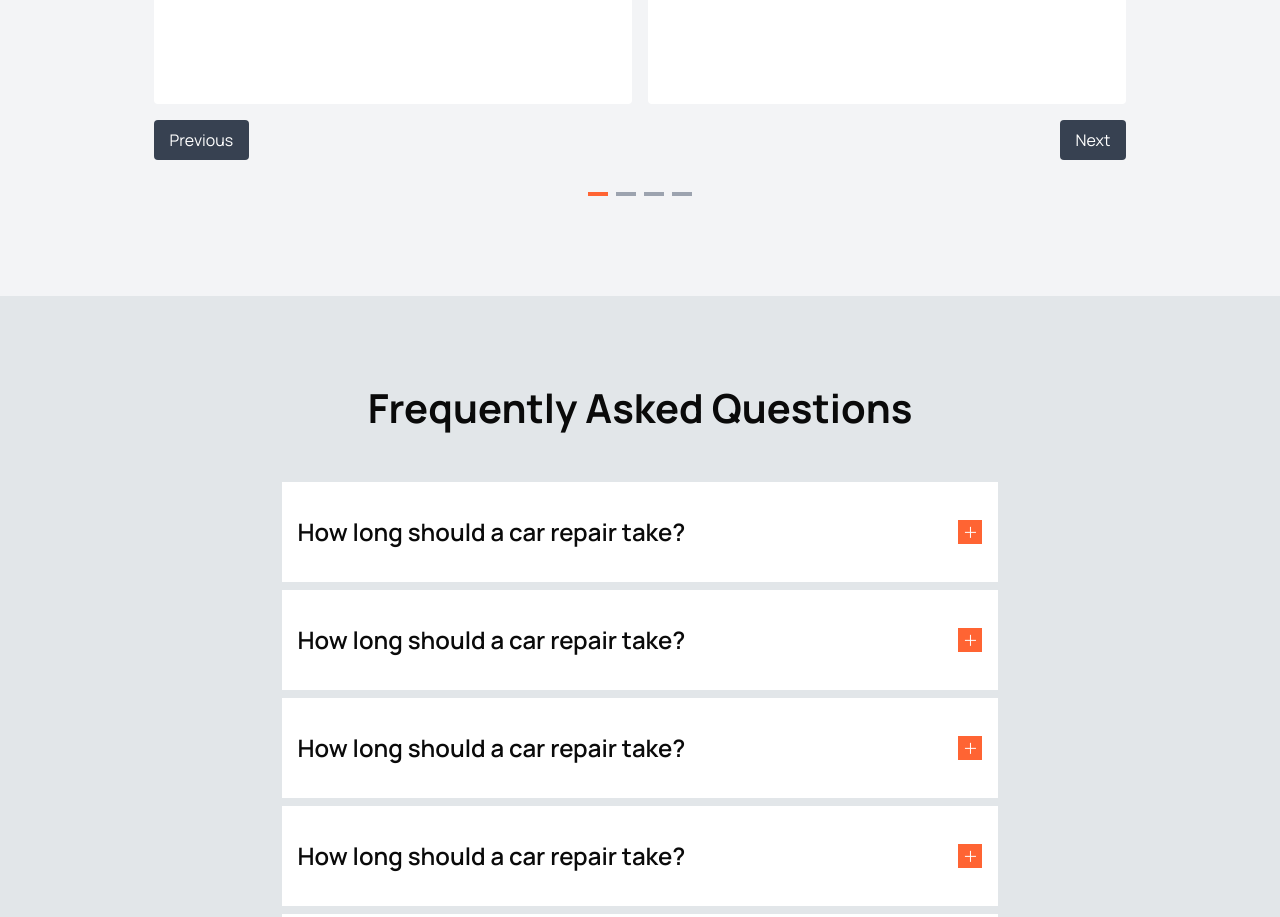
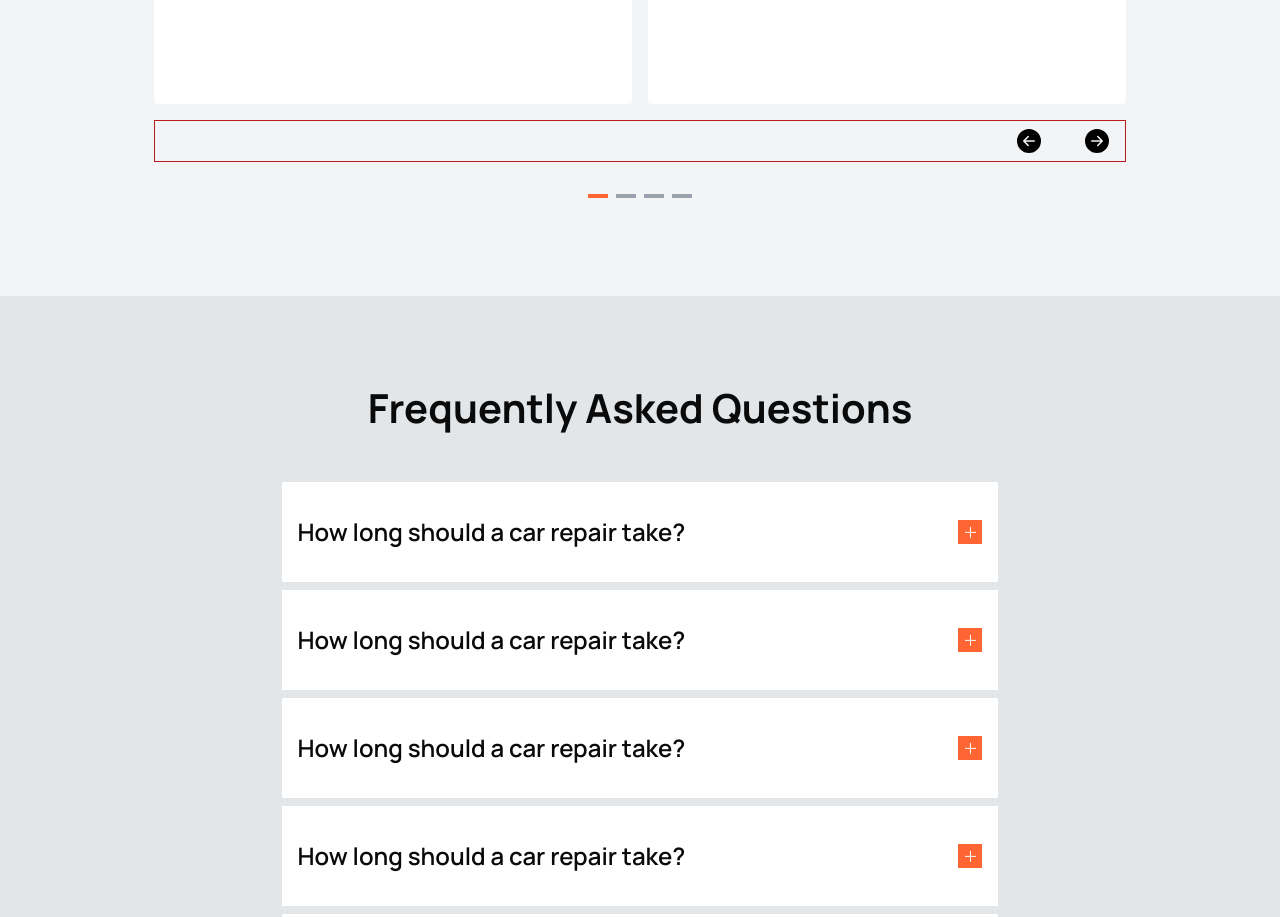
Before and after one commit to w3ngithub/revive-motors, a Next.js app: page / in a window 1280 px wide. Shown: the part 4800-5717 px from the top of the page. Built offline with nearby package versions, Linux system fonts and the light colour scheme.

Commit message:
fix: carasoul arrow fixed

```diff
--- a/src/components/custom-components/customer-view.tsx
+++ b/src/components/custom-components/customer-view.tsx
@@ -11,6 +11,8 @@ import {
 import { Card, CardContent } from "@/components/ui/card";
 import { Avatar, AvatarFallback, AvatarImage } from "@/components/ui/avatar";
 import customerViewData from "../../json/customer-view.json";
+import { BsFillArrowRightCircleFill } from "react-icons/bs";
+import { BsFillArrowLeftCircleFill } from "react-icons/bs";
 
 const CustomerView = () => {
   const { heading, testimonials } = customerViewData;
@@ -76,19 +78,51 @@ const CustomerView = () => {
             </CarouselContent>
 
             {/* Carousel navigation */}
-            <div className="flex justify-between mt-4">
-              <button
+            <div className="flex justify-end gap-3 mt-4 border border-red-700">
+              {/* <button
                 onClick={handlePrevious}
                 className="bg-gray-700 text-white px-4 py-2 rounded"
               >
                 Previous
-              </button>
-              <button
+              </button> */}
+              {/* <button
                 onClick={handleNext}
                 className="bg-gray-700 text-white px-4 py-2 rounded"
               >
                 Next
-              </button>
+              </button> */}
+              <span
+                onClick={handlePrevious}
+                className="flex items-center justify-center px-4 py-2 rounded bg-gray-100 text-black hover:bg-black hover:text-white transition-colors duration-200"
+              >
+                <BsFillArrowLeftCircleFill className="h-6 w-6" />
+              </span>
+              <span
+                onClick={handleNext}
+                className="flex items-center justify-center px-4 py-2 rounded bg-gray-100 text-black hover:bg-black hover:text-white transition-colors duration-200"
+              >
+                <BsFillArrowRightCircleFill className="h-6 w-6" />
+              </span>
+
+              {/* <span
+                onClick={handleNext}
+                className="flex items-center justify-center px-4 py-2 rounded bg-gray-100  hover:transition-colors duration-200"
+              >
+                <BsFillArrowRightCircleFill className="h-6 w-6" />
+              </span> */}
+
+              {/* \\\\\\\\\\\\\\\\\\\\\\ */}
+              {/* <span
+                onClick={handleNext}
+                className="flex items-center justify-center px-4 py-2 rounded hover:transition-colors duration-200 text-customColor-secondary"
+              >
+                <BsFillArrowRightCircleFill
+                  fill="white"
+                  color="black"
+                  className="h-6 w-6 text-black"
+                />
+              </span> */}
+              {/* //////////////////////////// */}
             </div>
 
             {/* Pagination Dots */}
```
